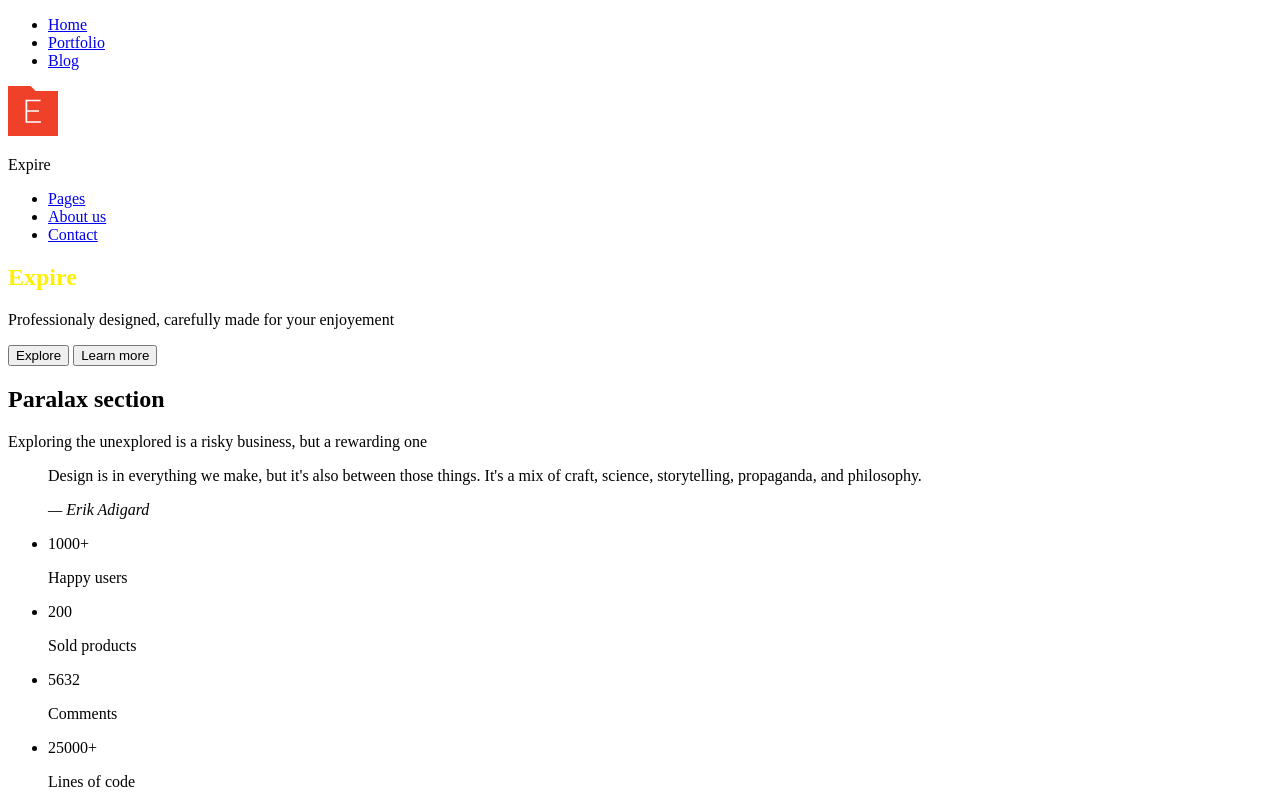
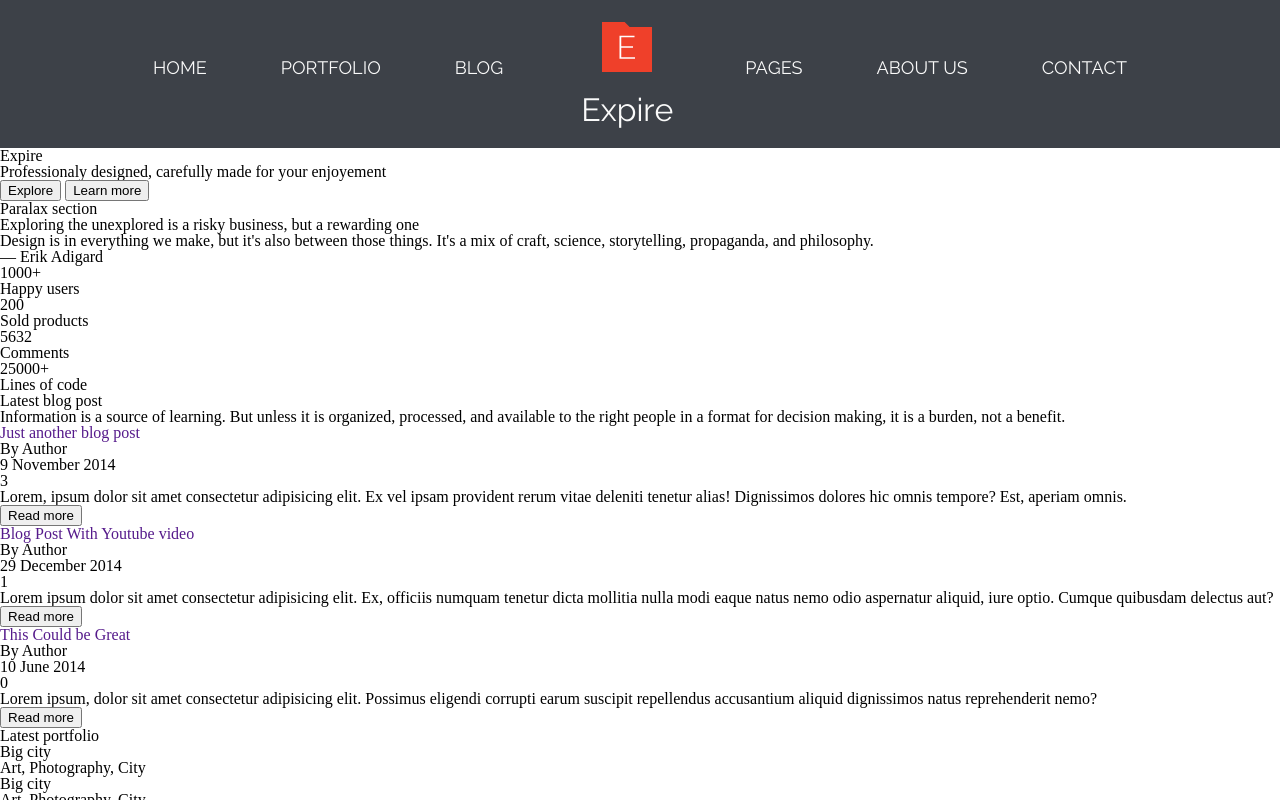
Before and after one commit to pavlentiysv/HiQo-Sviridov-Markup, a website: page index.html in a window 1280 px wide. Shown: the top 800 px of the page. Drawn offline with Linux system fonts and the light colour scheme.

Commit message:
finished editing header
minor fixes of class names. added fonts

```diff
--- a/index.html
+++ b/index.html
@@ -3,35 +3,37 @@
   <head>
     <meta charset="UTF-8" />
     <title>Document</title>
-
     <link rel="stylesheet" href="/assets/style.css" />
   </head>
   <body>
     <header>
-      <div class="content">
+      <div class="header-container">
         <nav>
-          <ul>
-            <li><a href="#">Home</a></li>
-            <li><a href="#">Portfolio</a></li>
-            <li><a href="#">Blog</a></li>
+          <ul class="menu-left-part">
+            <li><a href="#home">Home</a></li>
+            <li><a href="#portfolio">Portfolio</a></li>
+            <li><a href="#blog">Blog</a></li>
           </ul>
         </nav>
-        <div class="logo">
-          <img src="img/logo.png" alt="logo" />
-          <p>Expire</p>
-        </div>
+        <a href="#">
+          <div class="logo">
+            <img src="img/logo.png" alt="logo" />
+            <p>Expire</p>
+          </div>
+        </a>
         <nav>
-          <ul>
+          <ul class="menu-right-part">
             <li><a href="#">Pages</a></li>
             <li><a href="#">About us</a></li>
-            <li><a href="#">Contact</a></li>
+            <li><a href="#feedback">Contact</a></li>
           </ul>
         </nav>
       </div>
     </header>
 
-    <section class="slider">
+    <section class="slider" id="home">
       <div class="content">
+        <div class="left-arrow"></div>
         <div class="slide">
           <h1>Expire</h1>
           <p>Professionaly designed, carefully made for your enjoyement</p>
@@ -88,7 +90,7 @@
       </div>
     </section>
 
-    <section class="latest-blog-post">
+    <section class="latest-blog-post" id="blog">
       <div class="content">
         <div class="content__header">
           <h2>Latest blog post</h2>
@@ -103,14 +105,14 @@
             <div class="posts">
               <div class="posts__item">
                 <h3><a href="">Just another blog post</a></h3>
-                <div class="posts__item__info">
+                <div class="posts__info">
                   <ul>
                     <li>By Author</li>
                     <li>9 November 2014</li>
                     <li>3</li>
                   </ul>
                 </div>
-                <div class="posts__item__description">
+                <div class="posts____description">
                   <p>
                     Lorem, ipsum dolor sit amet consectetur adipisicing elit. Ex
                     vel ipsam provident rerum vitae deleniti tenetur alias!
@@ -121,14 +123,14 @@
               </div>
               <div class="posts__item">
                 <h3><a href="">Blog Post With Youtube video</a></h3>
-                <div class="posts__item__info">
+                <div class="posts__info">
                   <ul>
                     <li>By Author</li>
                     <li>29 December 2014</li>
                     <li>1</li>
                   </ul>
                 </div>
-                <div class="posts__item__description">
+                <div class="posts__description">
                   <p>
                     Lorem ipsum dolor sit amet consectetur adipisicing elit. Ex,
                     officiis numquam tenetur dicta mollitia nulla modi eaque
@@ -140,14 +142,14 @@
               </div>
               <div class="posts__item">
                 <h3><a href="">This Could be Great</a></h3>
-                <div class="posts__item__info">
+                <div class="posts__info">
                   <ul>
                     <li>By Author</li>
                     <li>10 June 2014</li>
                     <li>0</li>
                   </ul>
                 </div>
-                <div class="posts__item__description">
+                <div class="posts__description">
                   <p>
                     Lorem ipsum, dolor sit amet consectetur adipisicing elit.
                     Possimus eligendi corrupti earum suscipit repellendus
@@ -162,7 +164,7 @@
       </div>
     </section>
 
-    <section class="latest-portfolio">
+    <section class="latest-portfolio" id="portfolio">
       <div class="content">
         <div class="content_header">
           <h2>Latest portfolio</h2>
@@ -236,7 +238,7 @@
       </div>
     </section>
 
-    <section class="feedback">
+    <section class="feedback" id="feedback">
       <div class="content">
         <div class="content__header">
           <h2>Get to know us better</h2>
@@ -248,16 +250,16 @@
         <div class="content__main">
           <div class="contact">
             <div class="contact__location">
-              <div class="contact__location__icon"></div>
-              <div class="contact__location__info"></div>
+              <div class="contact__icon"></div>
+              <div class="contact__info"></div>
             </div>
             <div class="contact__email">
-              <div class="contact__email__icon"></div>
-              <div class="contact__email__info"></div>
+              <div class="contact__icon"></div>
+              <div class="contact__info"></div>
             </div>
             <div class="contact__phone">
-              <div class="contact__phone__icon"></div>
-              <div class="contact__phone__info"></div>
+              <div class="contact__icon"></div>
+              <div class="contact__info"></div>
             </div>
           </div>
           <div class="feedback-form">
--- /dev/null
+++ b/scss/_common.scss
@@ -0,0 +1,3 @@
+a {
+  text-decoration: none;
+}
--- /dev/null
+++ b/scss/_fonts.scss
@@ -0,0 +1,56 @@
+@font-face {
+  font-family: 'Raleway';
+  src: url('../assets/fonts/Raleway.woff') format('woff');
+  font-weight: normal;
+  font-style: normal;
+}
+
+@font-face {
+  font-family: 'Raleway';
+  src: url('../assets/fonts/Raleway-Light.woff') format('woff');
+  font-weight: 300;
+  font-style: normal;
+}
+
+@font-face {
+  font-family: 'Raleway';
+  src: url('../assets/fonts/Raleway-SemiBold.woff') format('woff');
+  font-weight: 600;
+  font-style: normal;
+}
+
+@font-face {
+  font-family: 'Open Sans';
+  src: url('../assets/fonts/OpenSans-Light.woff') format('woff');
+  font-weight: 300;
+  font-style: normal;
+}
+
+
+@font-face {
+  font-family: 'Open Sans';
+  src: url('../assets/fonts/OpenSans-Semibold.woff') format('woff');
+  font-weight: 600;
+  font-style: normal;
+}
+
+@font-face {
+  font-family: 'Open Sans';
+  src: url('../assets/fonts/OpenSans.woff') format('woff');
+  font-weight: normal;
+  font-style: normal;
+}
+
+@font-face {
+  font-family: 'Myriad Pro';
+  src: url('../assets/fonts/MyriadPro-Light.woff') format('woff');
+  font-weight: 300;
+  font-style: normal;
+}
+
+@font-face {
+  font-family: 'Myriad Pro';
+  src: url('../assets/fonts/MyriadPro-Regular.woff') format('woff');
+  font-weight: normal;
+  font-style: normal;
+}
--- a/scss/_typography.scss
+++ /dev/null
@@ -1,3 +0,0 @@
-h1 {
-	color: $color-primary;
-}
--- a/scss/_variables.scss
+++ b/scss/_variables.scss
@@ -1 +1,2 @@
-$color-primary: #fff000;
+$color-header-gray: #3d4148;
+$color-header-text: rgba(250, 250, 250, 255);
--- /dev/null
+++ b/scss/components/_header.scss
@@ -0,0 +1,59 @@
+header {
+  background: $color-header-gray;
+  color: $color-header-text;
+  font-family: "Raleway";
+
+  a {
+    color: $color-header-text;
+  }
+
+  ul {
+    display: flex;
+  }
+
+  li {
+    text-align: center;
+    list-style: none;
+    display: flex;
+    margin: 37px 29px;
+    padding: 0 8px 9px;
+    font-size: 18px;
+    position: relative;
+    text-transform: uppercase;
+
+    &:hover {
+      &:after {
+        content: "";
+        width: 100%;
+        height: 1px;
+        position: absolute;
+        bottom: 0px;
+        left: 0px;
+        background: linear-gradient(to right, #902616, #fe3c1f);
+      }
+    }
+  }
+
+  .header-container {
+    margin: 0 auto;
+    padding: 22px 0;
+    display: flex;
+    justify-content: center;
+  }
+
+  .logo {
+    font-size: 32px;
+    display: flex;
+    align-items: center;
+    flex-direction: column;
+    margin: 0 32px 0 38px;
+    img {
+      margin: 0px 24px 22px;
+      width: 50px;
+      height: 50px;
+    }
+    p {
+      margin: 0;
+    }
+  }
+}
--- a/scss/style.scss
+++ b/scss/style.scss
@@ -1,6 +1,7 @@
+@import "fonts";
+@import "variables";
 @import "vendor/reset";
-
-@import "variables";
 @import "typography";
-
+@import "common";
 // import components here
+@import "components/header";
--- a/scss/vendor/reset.css
+++ b/scss/vendor/reset.css
@@ -0,0 +1,43 @@
+html, body, div, span, applet, object, iframe,
+h1, h2, h3, h4, h5, h6, p, blockquote, pre,
+a, abbr, acronym, address, big, cite, code,
+del, dfn, em, img, ins, kbd, q, s, samp,
+small, strike, strong, sub, sup, tt, var,
+b, u, i, center,
+dl, dt, dd, ol, ul, li,
+fieldset, form, label, legend,
+table, caption, tbody, tfoot, thead, tr, th, td,
+article, aside, canvas, details, embed,
+figure, figcaption, footer, header, hgroup,
+menu, nav, output, ruby, section, summary,
+time, mark, audio, video {
+	margin: 0;
+	padding: 0;
+	border: 0;
+	font-size: 100%;
+	font: inherit;
+	vertical-align: baseline;
+}
+/* HTML5 display-role reset for older browsers */
+article, aside, details, figcaption, figure,
+footer, header, hgroup, menu, nav, section {
+	display: block;
+}
+body {
+	line-height: 1;
+}
+ol, ul {
+	list-style: none;
+}
+blockquote, q {
+	quotes: none;
+}
+blockquote:before, blockquote:after,
+q:before, q:after {
+	content: '';
+	content: none;
+}
+table {
+	border-collapse: collapse;
+	border-spacing: 0;
+}
```
Also changed, not shown: assets/fonts/MyriadPro-Light.woff (added), assets/fonts/MyriadPro-Regular.woff (added), assets/fonts/OpenSans-Light.woff (added), assets/fonts/OpenSans-Semibold.woff (added), assets/fonts/OpenSans.woff (added), assets/fonts/Raleway-Light.woff (added), assets/fonts/Raleway-SemiBold.woff (added), assets/fonts/Raleway.woff (added), assets/style.css, 1 other file.
